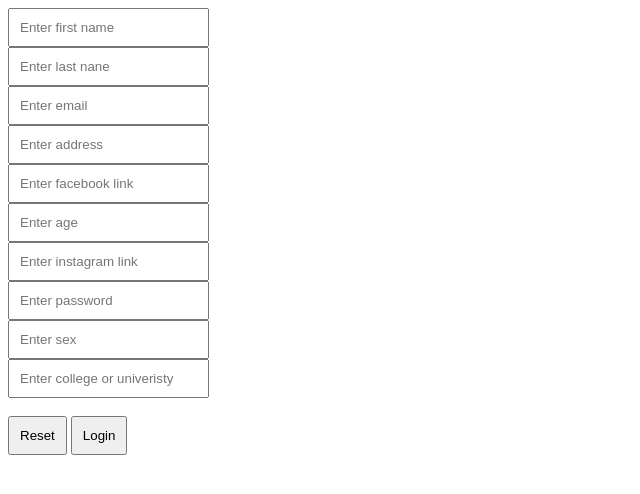
After one commit to httpsaelfricEzekiel/Practice, a PHP site: page /index.html in a window 1280 px wide. The commit adds this page. Shown: the top 494 px of the page, without its empty margins (0-640 px from the left). Run offline with PHP 8.4, Linux system fonts and the light colour scheme.

Commit message:
Add files via upload

```diff
--- a/wst_php/conn.php
+++ b/wst_php/conn.php
@@ -3,7 +3,6 @@
     $username = 'root';
     $pass = '';
 
-
     $conn = mysqli_connect($url, $username, $pass);
     $db = mysqli_select_db($conn, "profile");
 ?>
--- /dev/null
+++ b/wst_php/index.html
@@ -0,0 +1,42 @@
+<!DOCTYPE html>
+<html lang="en">
+<head>
+    <meta charset="UTF-8">
+    <meta name="viewport" content="width=device-width, initial-scale=1.0">
+    <title>Profile </title>
+    <style>
+        input {
+            padding: 10px 10px;
+        }
+    </style>
+</head>
+<body>
+    <div class="form-container">
+        <form action="verification.php" method="POST">
+            <input type="text" name="fname" id="fname" placeholder="Enter first name" required>
+            <br>
+            <input type="text" name="lname" id="lname" placeholder="Enter last nane" required>
+            <br>
+            <input type="email" name="email" id="email" placeholder="Enter email" required>
+            <br>
+            <input type="text" name="address" id="address" placeholder="Enter address" required>
+            <br>
+            <input type="text" name="fb_link" id="fbLink" placeholder="Enter facebook link" required>
+            <br>
+            <input type="number" name="age" id="age" placeholder="Enter age" required>
+            <br>
+            <input type="text" name="insta_link" id="instaLink" placeholder="Enter instagram link" required>
+            <br>
+            <input type="password" name="pass" id="password" placeholder="Enter password" required>
+            <br>
+            <input type="text" name="gender" id="gender" placeholder="Enter sex" required>
+            <br>
+            <input type="text" name="school" id="school" placeholder="Enter college or univeristy" required>
+            <br>
+            <br>
+            <input type="reset" value="Reset">
+            <input type="submit" value="Login"  id="login" name="verification_profile">
+        </form>
+    </div>
+</body>
+</html>
```
Also changed, not shown: wst_php/verification.php (+4 -4 lines).
